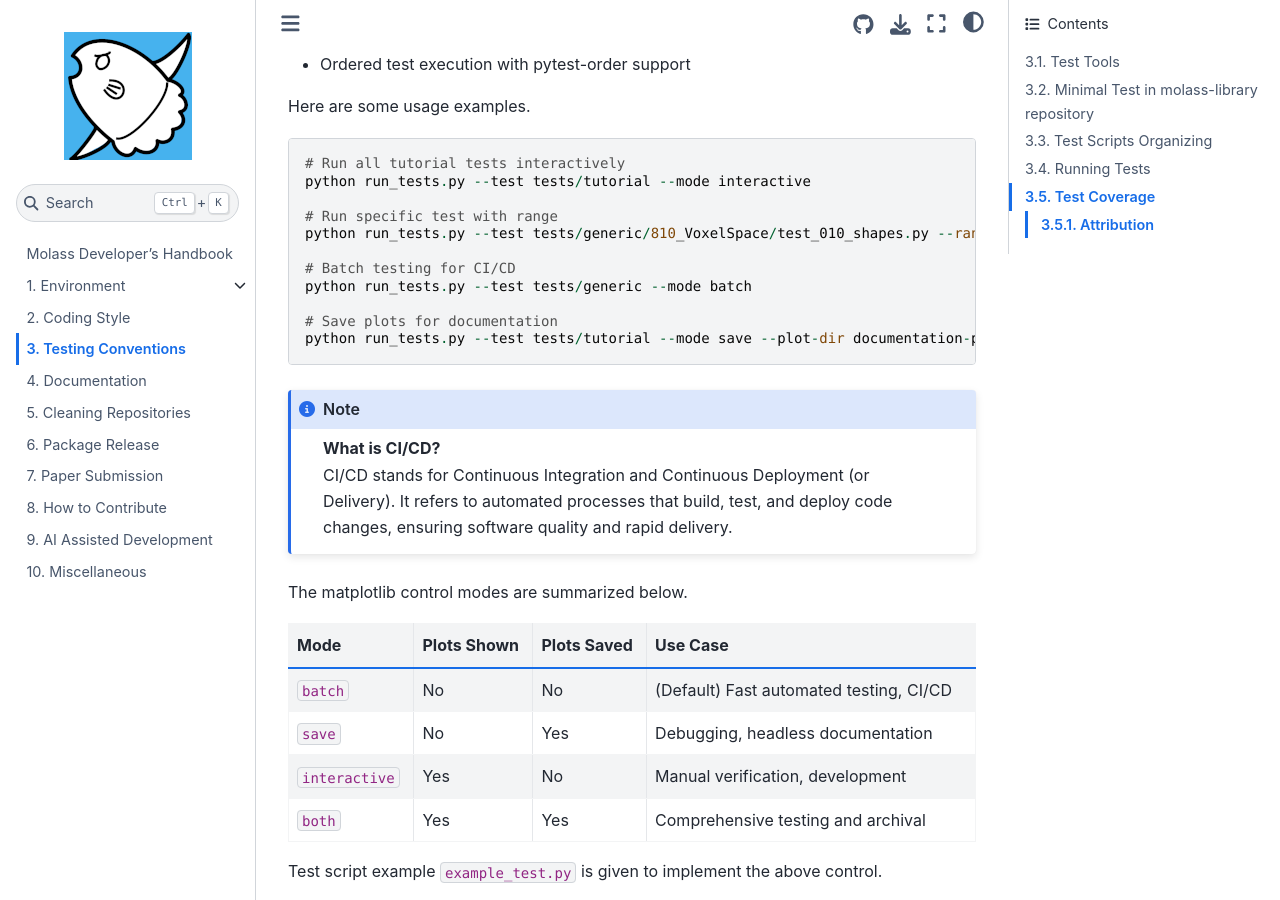
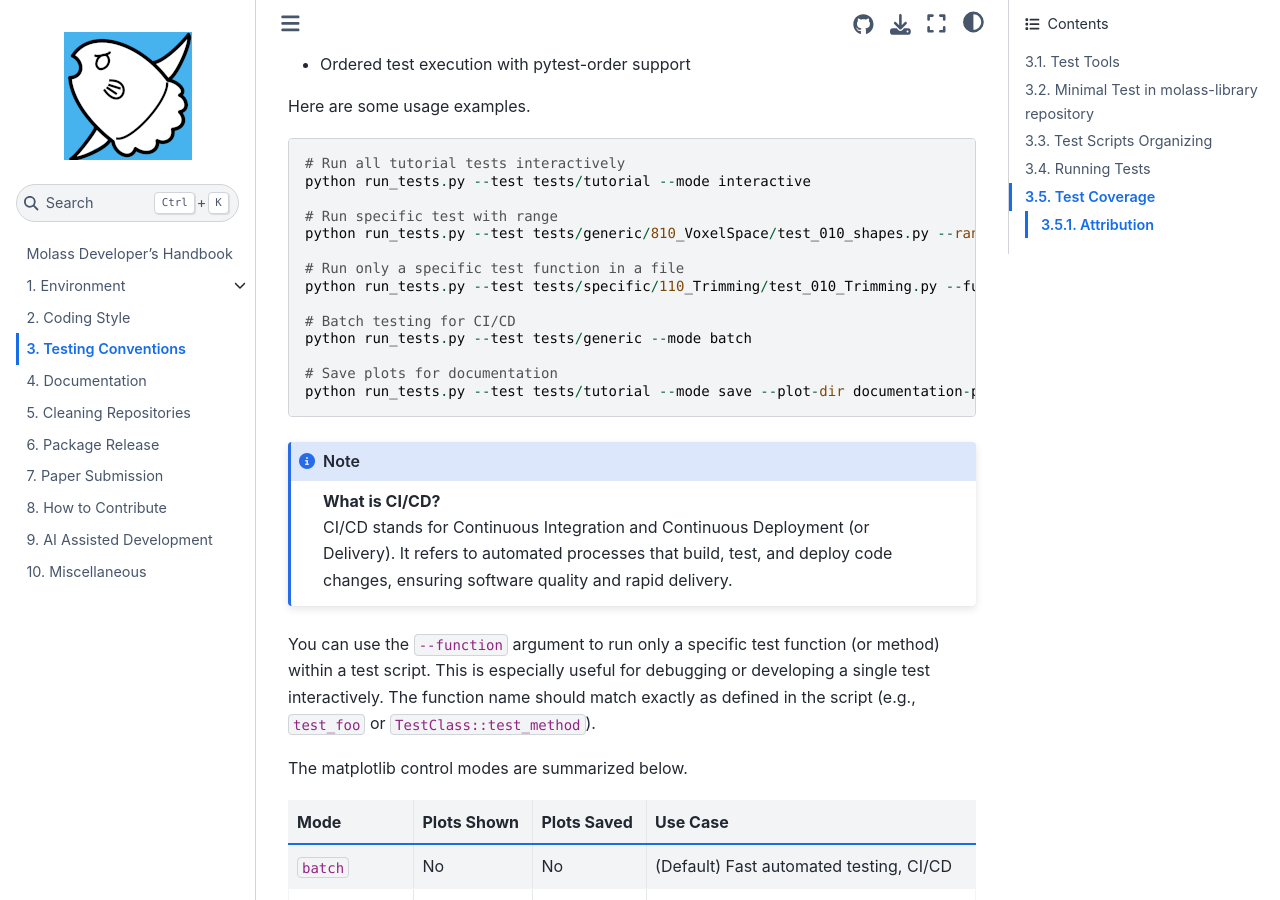
Before and after one commit to biosaxs-dev/molass-develop, a Jupyter Book: the page built from chapters/06/testing.md, in a window 1280 px wide and 900 px high, scrolled down 2874 px. Built offline with Jupyter Book 1.0.4 settings and Sphinx 7.4.7 and the Sphinx Book theme 1.1.4, drawn with Linux system fonts in a browser that asks for light colours.

Commit message:
Add a target function secification option to the test utility

````diff
--- a/chapters/06/testing.md
+++ b/chapters/06/testing.md
@@ -114,6 +114,9 @@ python run_tests.py --test tests/tutorial --mode interactive
 # Run specific test with range
 python run_tests.py --test tests/generic/810_VoxelSpace/test_010_shapes.py --range 1-2 --mode interactive
 
+# Run only a specific test function in a file
+python run_tests.py --test tests/specific/110_Trimming/test_010_Trimming.py --function test_020_20180605_Backsub3 --mode interactive
+
 # Batch testing for CI/CD
 python run_tests.py --test tests/generic --mode batch
 
@@ -124,6 +127,9 @@ python run_tests.py --test tests/tutorial --mode save --plot-dir documentation-p
 **What is CI/CD?**
 CI/CD stands for Continuous Integration and Continuous Deployment (or Delivery). It refers to automated processes that build, test, and deploy code changes, ensuring software quality and rapid delivery.
 ```
+
+You can use the `--function` argument to run only a specific test function (or method) within a test script. This is especially useful for debugging or developing a single test interactively. The function name should match exactly as defined in the script (e.g., `test_foo` or `TestClass::test_method`).
+
 The matplotlib control modes are summarized below.
 
 | Mode         | Plots Shown | Plots Saved | Use Case                           |
````
